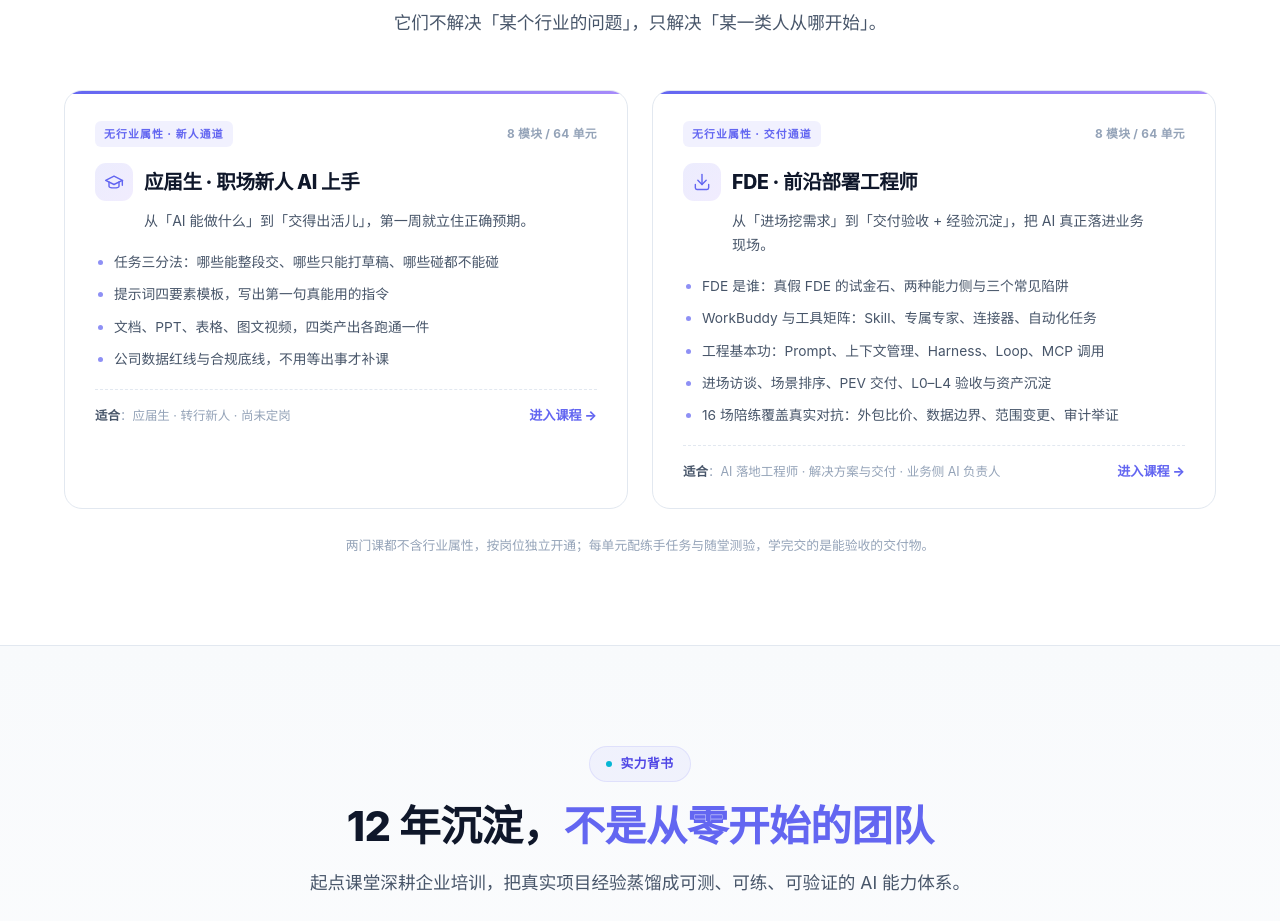
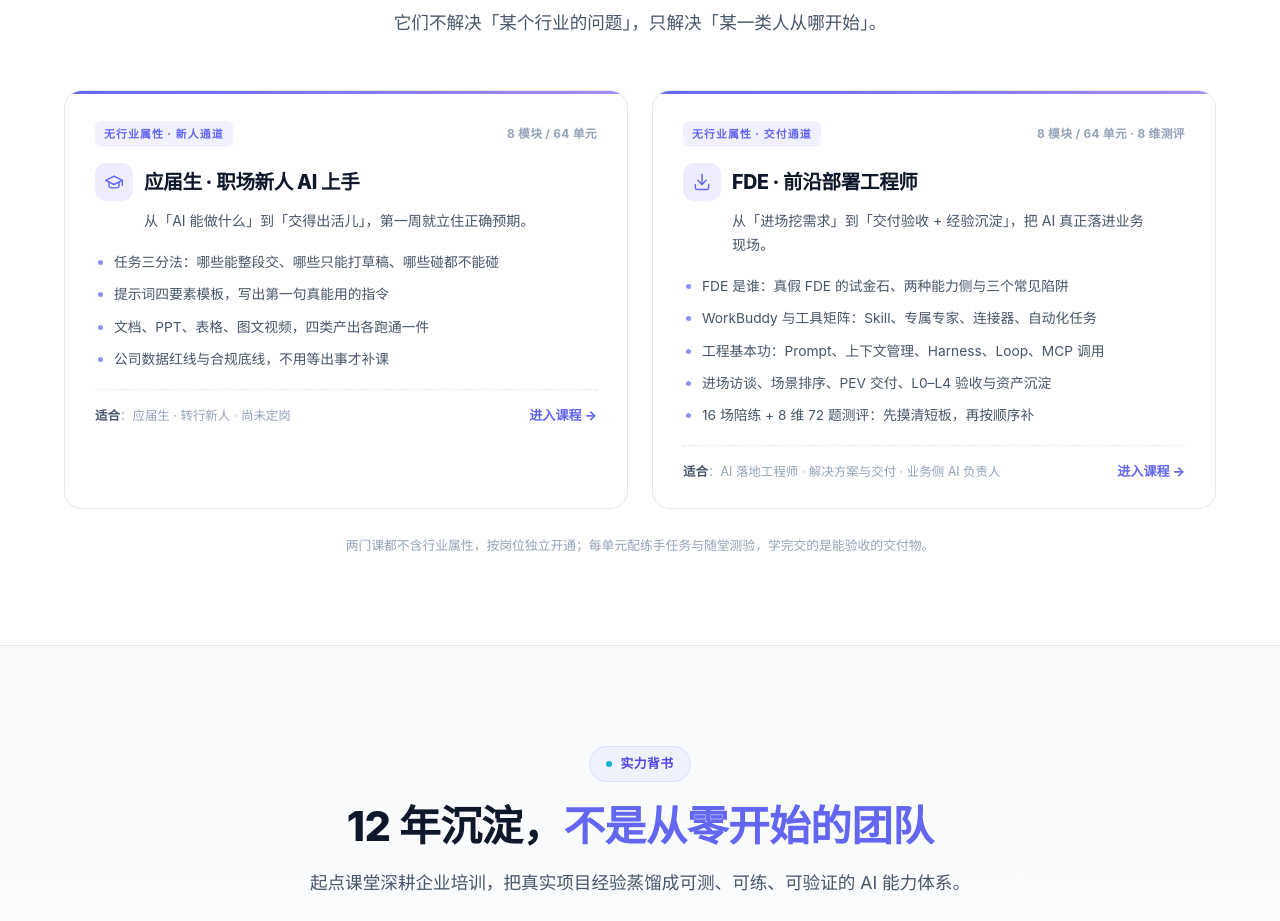
Before and after one commit to chenshungang1986/aidax, a plain HTML site: page index.html in a window 1280 px wide. Shown: the part 5780-6701 px from the top of the page. Drawn offline with Linux system fonts and the light colour scheme.

Commit message:
v203: FDE 卡片补 8 维 72 题测评

```diff
--- a/index.html
+++ b/index.html
@@ -910,7 +910,7 @@ img{max-width:100%;display:block}
       <a class="solo-card" href="course_fde_deep.html" target="_blank" rel="noopener">
         <div class="solo-top">
           <span class="solo-badge">无行业属性 · 交付通道</span>
-          <span class="solo-meta">8 模块 / 64 单元</span>
+          <span class="solo-meta">8 模块 / 64 单元 · 8 维测评</span>
         </div>
         <div class="solo-head">
           <span class="solo-ico"><svg viewBox="0 0 24 24"><path d="M4 15v4a2 2 0 0 0 2 2h12a2 2 0 0 0 2-2v-4"/><polyline points="7 10 12 15 17 10"/><line x1="12" y1="3" x2="12" y2="15"/></svg></span>
@@ -922,7 +922,7 @@ img{max-width:100%;display:block}
           <li>WorkBuddy 与工具矩阵：Skill、专属专家、连接器、自动化任务</li>
           <li>工程基本功：Prompt、上下文管理、Harness、Loop、MCP 调用</li>
           <li>进场访谈、场景排序、PEV 交付、L0–L4 验收与资产沉淀</li>
-          <li>16 场陪练覆盖真实对抗：外包比价、数据边界、范围变更、审计举证</li>
+          <li>16 场陪练 + 8 维 72 题测评：先摸清短板，再按顺序补</li>
         </ul>
         <div class="solo-end">
           <div class="solo-who"><b>适合</b>：AI 落地工程师 · 解决方案与交付 · 业务侧 AI 负责人</div>
```
